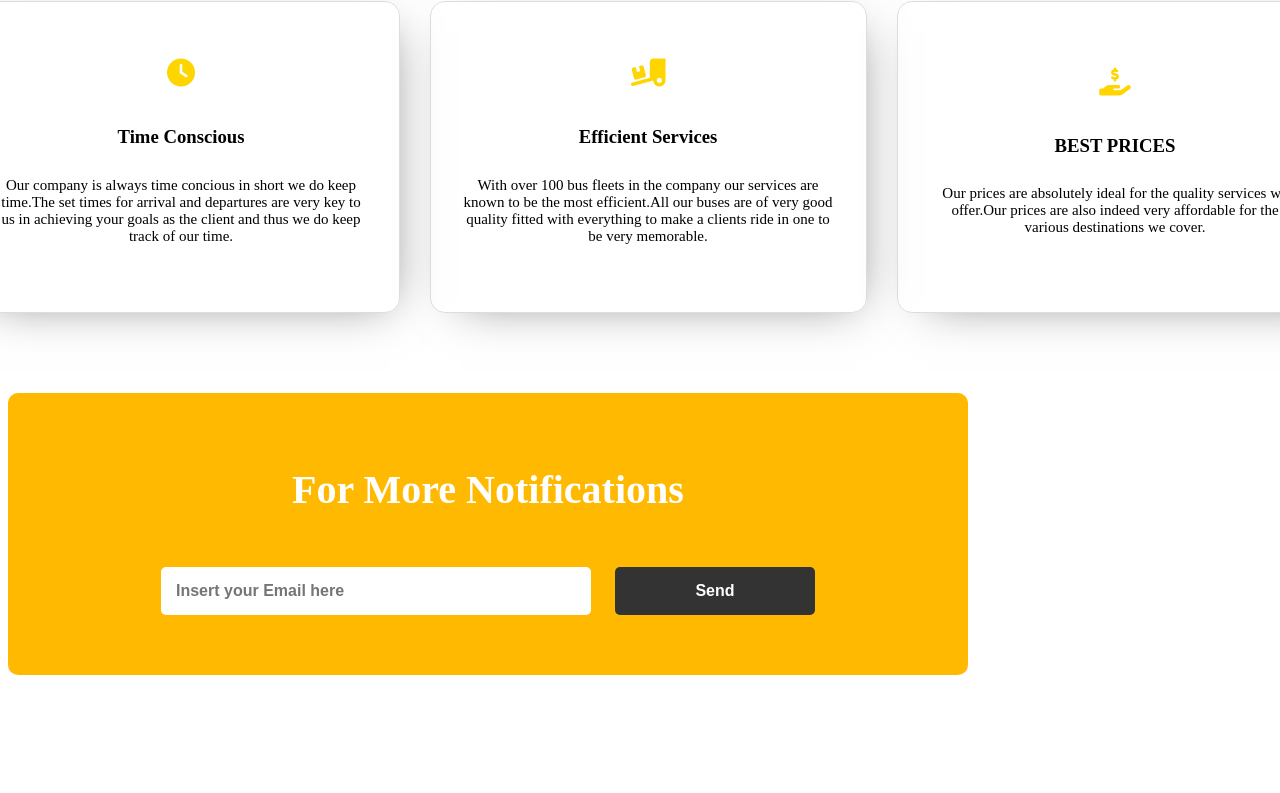
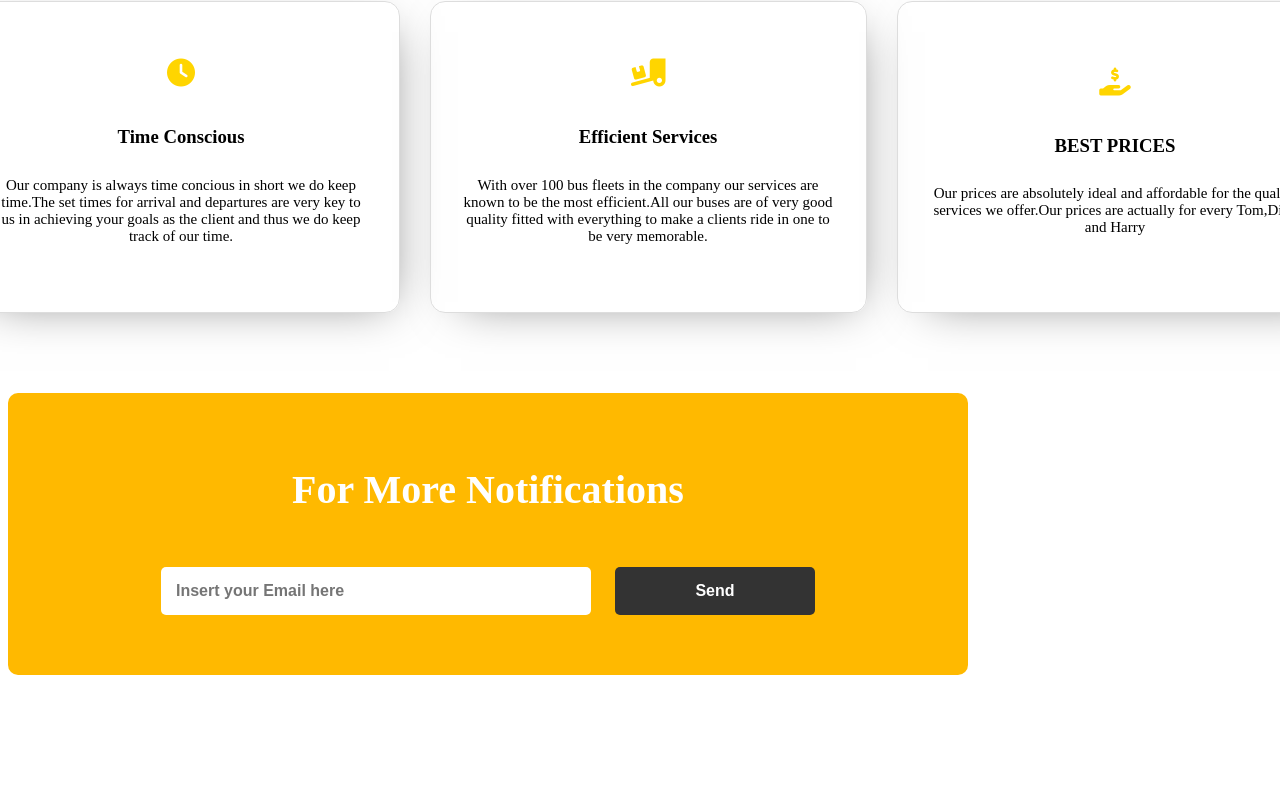
Before and after one commit to lemuelnjuki/my-project-phase-1, a plain HTML site: page index.html in a window 1280 px wide. Shown: the part 2093-2886 px from the top of the page. Drawn offline with Linux system fonts and the light colour scheme.

Commit message:
complete

```diff
--- a/index.html
+++ b/index.html
@@ -142,8 +142,8 @@
                     <div>
                         <i class="fa-solid fa-hand-holding-dollar"></i>
                         <h3>BEST PRICES</h3>
-                        <p>Our prices are absolutely ideal for the quality services we offer.Our prices are
-                            also indeed very affordable for the various destinations we cover.
+                        <p>Our prices are absolutely ideal and affordable for the quality services we offer.Our prices are
+                            actually for every Tom,Dick and Harry
                         </p>
                     </div>
                 </div>
```
